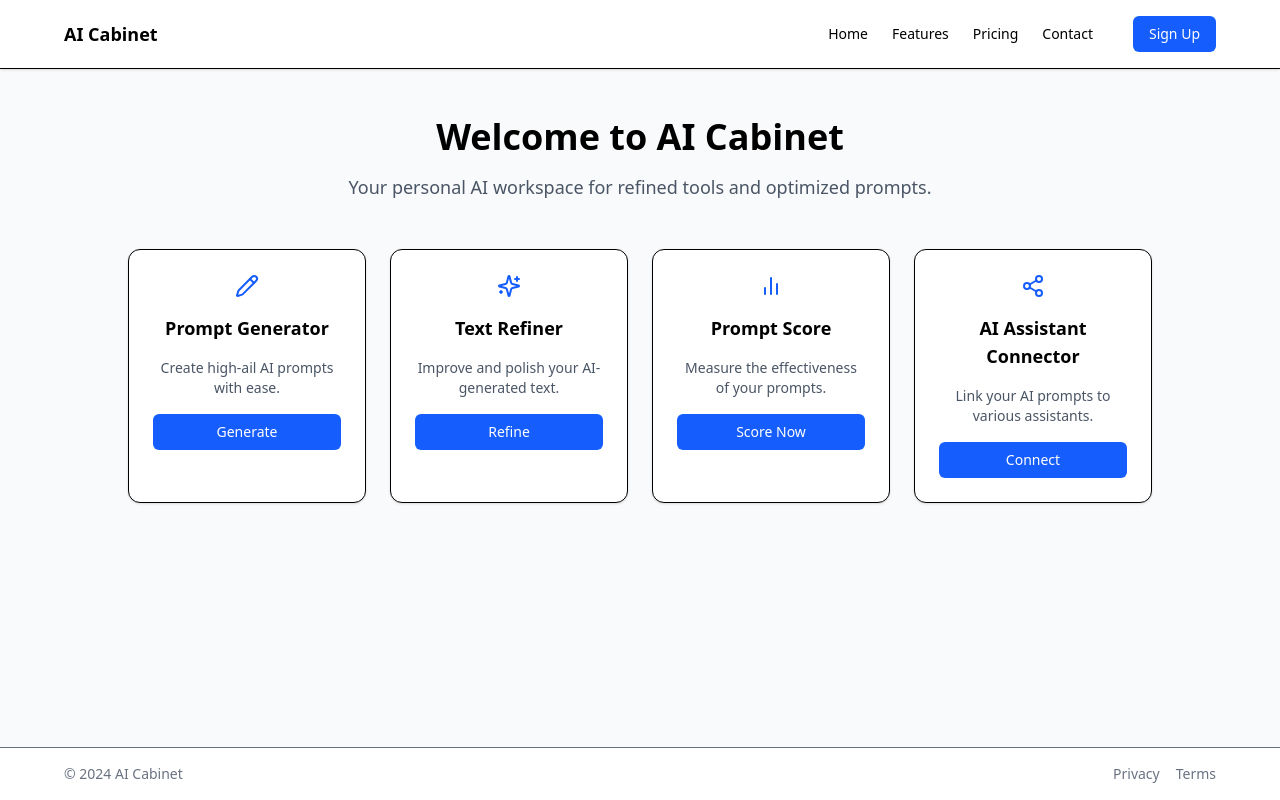
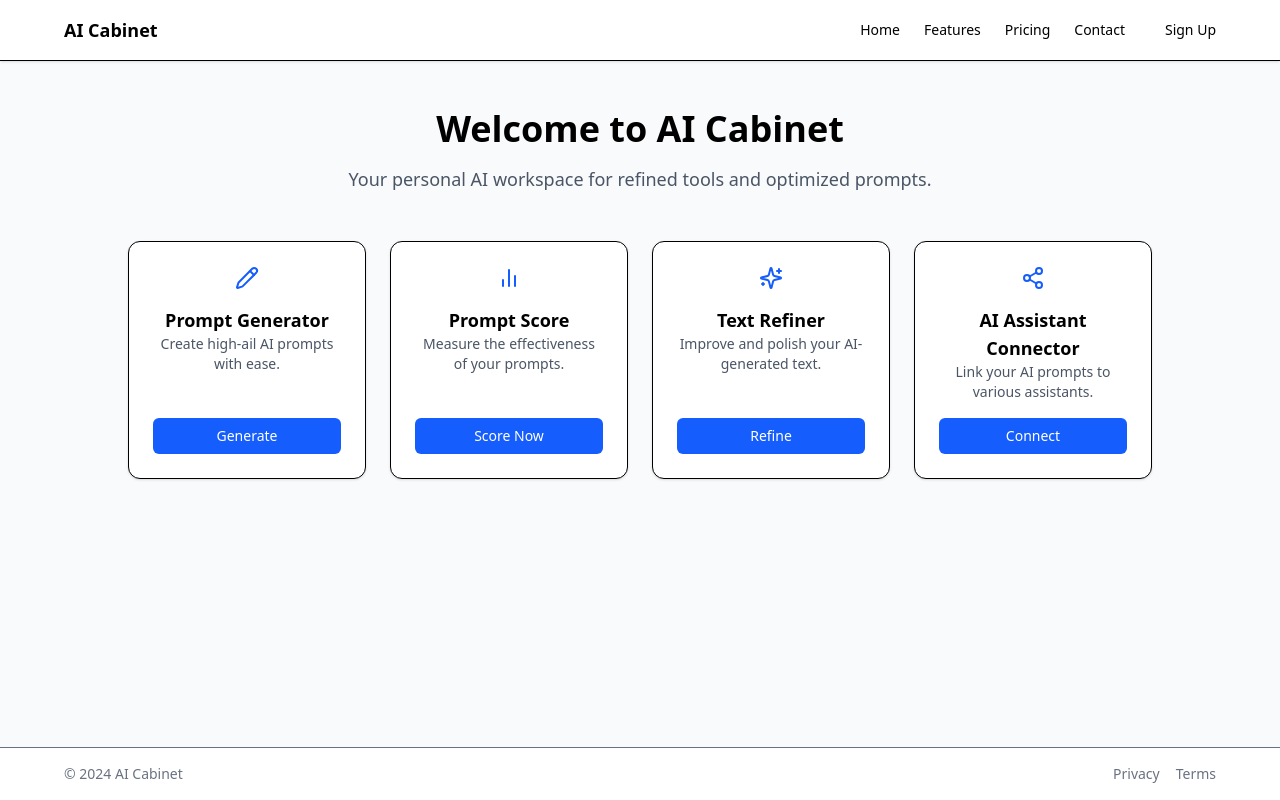
Before and after one commit to echoofjl/AICABINET, a React (Vite) app in the folder frontend/: page / in a window 1280 px wide. Built offline with nearby package versions, Linux system fonts and the light colour scheme.

Commit message:
jl #20250507 add two more pages

```diff
--- a/frontend/package.json
+++ b/frontend/package.json
@@ -14,9 +14,7 @@
     "lucide-react": "^0.507.0",
     "react": "^19.0.0",
     "react-dom": "^19.0.0",
-    "react-router-dom": "^7.5.3",
-    "styled-components": "^6.1.17",
-    "tailwindcss": "^4.1.5"
+    "react-router-dom": "^7.5.3"
   },
   "devDependencies": {
     "@eslint/js": "^9.22.0",
--- a/frontend/src/App.tsx
+++ b/frontend/src/App.tsx
@@ -1,9 +1,11 @@
 import { Route, BrowserRouter as Router, Routes } from "react-router-dom";
 import Layout from "./components/layout/Layout";
+import AboutPage from "./pages/AboutPage";
 import HomePage from "./pages/HomePage";
-import AboutPage from "./pages/AboutPage";
 import NotFoundPage from "./pages/NotFoundPage";
-import PromptOptimizer from "./pages/PromptOptimizer";
+import PromptOptimizerPage from "./pages/PromptOptimizerPage";
+import PromptScorePage from "./pages/PromptScorePage";
+import TextRefinerPage from "./pages/TextRefinerPage";
 
 const App = () => {
     return (
@@ -12,7 +14,9 @@ const App = () => {
                 <Routes>
                     <Route path="/" element={<HomePage />} />
                     <Route path="/about" element={<AboutPage />} />
-                    <Route path="/prompt-optimizer" element={<PromptOptimizer />} />
+                    <Route path="/prompt-optimizer" element={<PromptOptimizerPage />} />
+                    <Route path="/prompt-score" element={<PromptScorePage />} />
+                    <Route path="/text-refiner" element={<TextRefinerPage />} />
                     <Route path="*" element={<NotFoundPage />} />
                 </Routes>
             </Layout>
--- a/frontend/src/components/layout/Header.tsx
+++ b/frontend/src/components/layout/Header.tsx
@@ -7,10 +7,10 @@ const Header: React.FC = () => {
       <div className="max-w-6xl mx-auto flex items-center justify-between">
         <h1 className="text-lg font-semibold">AI Cabinet</h1>
         <nav className="flex gap-6 items-center text-sm">
-          <a href="#" className="hover:text-blue-600">Home</a>
-          <a href="#" className="hover:text-blue-600">Features</a>
-          <a href="#" className="hover:text-blue-600">Pricing</a>
-          <a href="#" className="hover:text-blue-600">Contact</a>
+          <a href="/" className="hover:text-blue-600">Home</a>
+          <a href="/" className="hover:text-blue-600">Features</a>
+          <a href="/" className="hover:text-blue-600">Pricing</a>
+          <a href="/" className="hover:text-blue-600">Contact</a>
           <Button className="ml-4">Sign Up</Button>
         </nav>
       </div>
--- a/frontend/src/components/ui/Button.tsx
+++ b/frontend/src/components/ui/Button.tsx
@@ -4,15 +4,15 @@ interface ButtonProps extends React.ButtonHTMLAttributes<HTMLButtonElement> {
   variant?: "default" | "outline";
 }
 
-export const Button: React.FC<ButtonProps> = ({ className = "", variant = "default", children, ...props }) => {
-  const baseStyle = "inline-flex items-center justify-center px-4 py-2 rounded-md font-medium transition";
+export const Button: React.FC<ButtonProps> = ({ variant = "default", children, ...props }) => {
+  const baseStyle = "inline-flex items-center justify-center px-4 py-2 rounded-md font-medium transition w-full text-sm";
   const variantStyle =
     variant === "outline"
       ? "border border-blue-600 text-blue-600 hover:bg-blue-50"
       : "bg-blue-600 text-white hover:bg-blue-700";
 
   return (
-    <button className={`${baseStyle} ${variantStyle} ${className}`} {...props}>
+    <button className={`${baseStyle} ${variantStyle}`} {...props}>
       {children}
     </button>
   );
--- a/frontend/src/components/ui/Card.tsx
+++ b/frontend/src/components/ui/Card.tsx
@@ -1,17 +1,17 @@
 import React from "react";
 
-interface CardProps extends React.HTMLAttributes<HTMLDivElement> {}
+interface CardProps extends React.HTMLAttributes<HTMLDivElement> { }
 
-export const Card: React.FC<CardProps> = ({ className = "", children, ...props }) => (
-  <div className={`rounded-xl border bg-white ${className}`} {...props}>
+export const Card: React.FC<CardProps> = ({ children, ...props }) => (
+  <div className={` bg-white text-center shadow-sm border hover:shadow-md transition rounded-xl`} {...props}>
     {children}
   </div>
 );
 
-interface CardContentProps extends React.HTMLAttributes<HTMLDivElement> {}
+interface CardContentProps extends React.HTMLAttributes<HTMLDivElement> { }
 
-export const CardContent: React.FC<CardContentProps> = ({ className = "", children, ...props }) => (
-  <div className={`p-6 ${className}`} {...props}>
+export const CardContent: React.FC<CardContentProps> = ({ children, ...props }) => (
+  <div className={`p-6 flex flex-col items-center space-y-4 h-full`} {...props}>
     {children}
   </div>
 );
--- a/frontend/src/index.css
+++ b/frontend/src/index.css
@@ -1,5 +1,6 @@
-
-html, body, #root {
+html,
+body,
+#root {
   margin: 0;
   padding: 0;
   height: 100%;
@@ -9,6 +10,5 @@ html, body, #root {
 
 body {
   font-family: system-ui, sans-serif;
-  background-color: #f9fafb;
 }
 @import "tailwindcss";
--- a/frontend/src/pages/HomePage.tsx
+++ b/frontend/src/pages/HomePage.tsx
@@ -1,9 +1,9 @@
 import React from "react";
 import { useNavigate } from "react-router-dom";
 
+import { BarChart2, Pencil, Share2, Sparkles } from "lucide-react";
 import { Button } from "../components/ui/Button";
 import { Card, CardContent } from "../components/ui/Card";
-import { Sparkles, Pencil, BarChart2, Share2 } from "lucide-react";
 
 const features = [
   {
@@ -14,16 +14,18 @@ const features = [
     path: "/prompt-optimizer",
   },
   {
+    title: "Prompt Score",
+    description: "Measure the effectiveness of your prompts.",
+    icon: <BarChart2 className="w-6 h-6 text-blue-600" />,
+    action: "Score Now",
+    path: "/prompt-score",
+  },
+  {
     title: "Text Refiner",
     description: "Improve and polish your AI-generated text.",
     icon: <Sparkles className="w-6 h-6 text-blue-600" />,
     action: "Refine",
-  },
-  {
-    title: "Prompt Score",
-    description: "Measure the effectiveness of your prompts.",
-    icon: <BarChart2 className="w-6 h-6 text-blue-600" />,
-    action: "Score Now",
+    path: "/text-refiner",
   },
   {
     title: "AI Assistant Connector",
@@ -49,12 +51,14 @@ const HomePage: React.FC = () => {
 
       <div className="grid grid-cols-1 md:grid-cols-4 gap-6 max-w-5xl mx-auto">
         {features.map(({ title, description, icon, action, path }) => (
-          <Card key={title} className="bg-white text-center shadow-sm border hover:shadow-md transition rounded-xl">
-            <CardContent className="p-6 flex flex-col items-center space-y-4">
+          <Card key={title} >
+            <CardContent>
               {icon}
-              <h3 className="font-semibold text-lg">{title}</h3>
-              <p className="text-sm text-gray-600">{description}</p>
-              <Button className="w-full text-sm py-2" onClick={() => handleClick(path || "/")}>{action}</Button>
+              <div className="flex-grow">
+                <h3 className="font-semibold text-lg">{title}</h3>
+                <p className="text-sm text-gray-600">{description}</p>
+              </div>
+              <Button onClick={() => handleClick(path || "/")}>{action}</Button>
             </CardContent>
           </Card>
         ))}
--- a/frontend/src/pages/PromptOptimizer.tsx
+++ b/frontend/src/pages/PromptOptimizerPage.tsx
@@ -2,7 +2,7 @@ import { useState } from "react";
 import PromptManager from "../components/ui/PromptManager";
 import PromptWizard from "../components/ui/PromptWizard";
 
-const PromptOptimizer = () => {
+const PromptOptimizerPage = () => {
   const [useWizard, setUseWizard] = useState(false);
 
   return (
@@ -20,4 +20,4 @@ const PromptOptimizer = () => {
   );
 };
 
-export default PromptOptimizer;
+export default PromptOptimizerPage;
--- /dev/null
+++ b/frontend/src/pages/PromptScorePage.tsx
@@ -0,0 +1,48 @@
+import React, { useState } from "react";
+import { Button } from "../components/ui/Button";
+
+const PromptScorePage: React.FC = () => {
+    const [promptText, setPromptText] = useState("");
+    const [score, setScore] = useState<number | null>(null);
+    const [feedback, setFeedback] = useState("");
+
+    const handleScorePrompt = () => {
+        // Simple scoring logic (can be replaced with an API call)
+        const lengthScore = Math.min(10, Math.ceil(promptText.length / 10));
+        const clarityScore = promptText.includes("?") ? 8 : 5;
+        const finalScore = (lengthScore + clarityScore) / 2;
+        setScore(finalScore);
+        setFeedback(
+            finalScore > 7
+                ? "Great prompt! Clear and well-defined."
+                : "Your prompt could be clearer. Try specifying the task more."
+        );
+    };
+
+    return (
+        <div className="max-w-3xl mx-auto text-center py-12">
+            <h2 className="text-3xl font-bold mb-4">Prompt Score</h2>
+            <p className="text-gray-600 mb-6">Evaluate the effectiveness of your AI prompt.</p>
+
+            <textarea
+                className="w-full h-32 p-4 border rounded-md focus:outline-none focus:ring focus:border-blue-600 mb-4"
+                placeholder="Enter your AI prompt here..."
+                value={promptText}
+                onChange={(e) => setPromptText(e.target.value)}
+            ></textarea>
+
+            <Button className="w-full mb-4" onClick={handleScorePrompt}>
+                Score Prompt
+            </Button>
+
+            {score !== null && (
+                <div className="bg-white p-4 rounded-md border mt-4 text-left shadow-sm">
+                    <h3 className="font-semibold mb-2">Prompt Score: {score.toFixed(1)} / 10</h3>
+                    <p className="text-gray-700">{feedback}</p>
+                </div>
+            )}
+        </div>
+    );
+};
+
+export default PromptScorePage;
--- /dev/null
+++ b/frontend/src/pages/TextRefinerPage.tsx
@@ -0,0 +1,39 @@
+import React, { useState } from "react";
+import { Button } from "../components/ui/Button";
+
+const TextRefinerPage: React.FC = () => {
+    const [inputText, setInputText] = useState("");
+    const [refinedText, setRefinedText] = useState("");
+
+    const handleRefineText = () => {
+        // Placeholder for text refinement logic (you can replace with API call)
+        setRefinedText(inputText.trim() ? `Refined: ${inputText}` : "");
+    };
+
+    return (
+        <div className="max-w-3xl mx-auto text-center py-12">
+            <h2 className="text-3xl font-bold mb-4">Text Refiner</h2>
+            <p className="text-gray-600 mb-6">Polish and enhance your text with AI.</p>
+
+            <textarea
+                className="w-full h-32 p-4 border rounded-md focus:outline-none focus:ring focus:border-blue-600 mb-4"
+                placeholder="Enter your text here..."
+                value={inputText}
+                onChange={(e) => setInputText(e.target.value)}
+            ></textarea>
+
+            <Button className="w-full mb-4" onClick={handleRefineText}>
+                Refine Text
+            </Button>
+
+            {refinedText && (
+                <div className="bg-white p-4 rounded-md border mt-4 text-left shadow-sm">
+                    <h3 className="font-semibold mb-2">Refined Text:</h3>
+                    <p className="text-gray-700">{refinedText}</p>
+                </div>
+            )}
+        </div>
+    );
+};
+
+export default TextRefinerPage;
```
Also changed, not shown: 1 other file (tests, documents, lock files or other folders).
